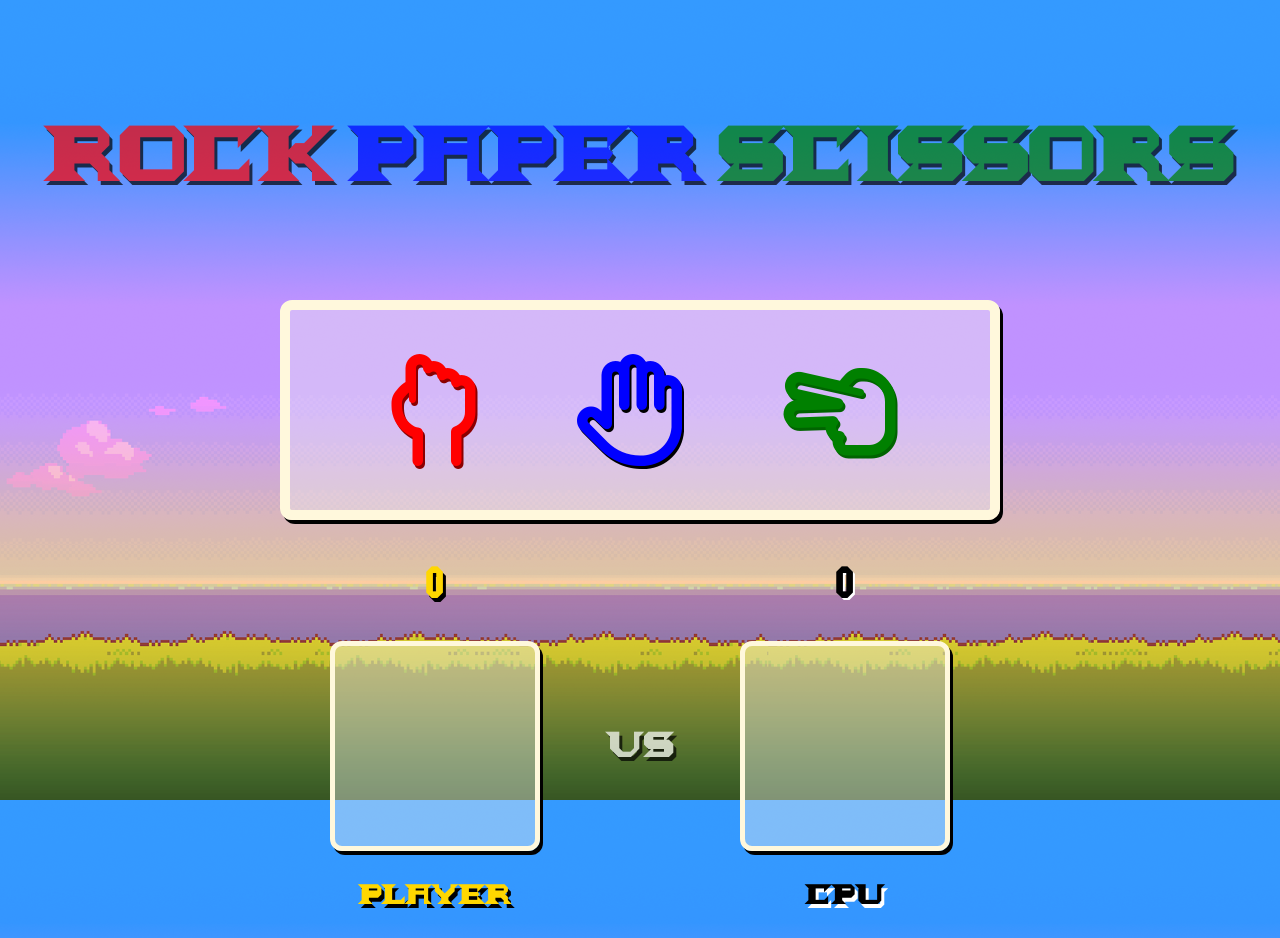
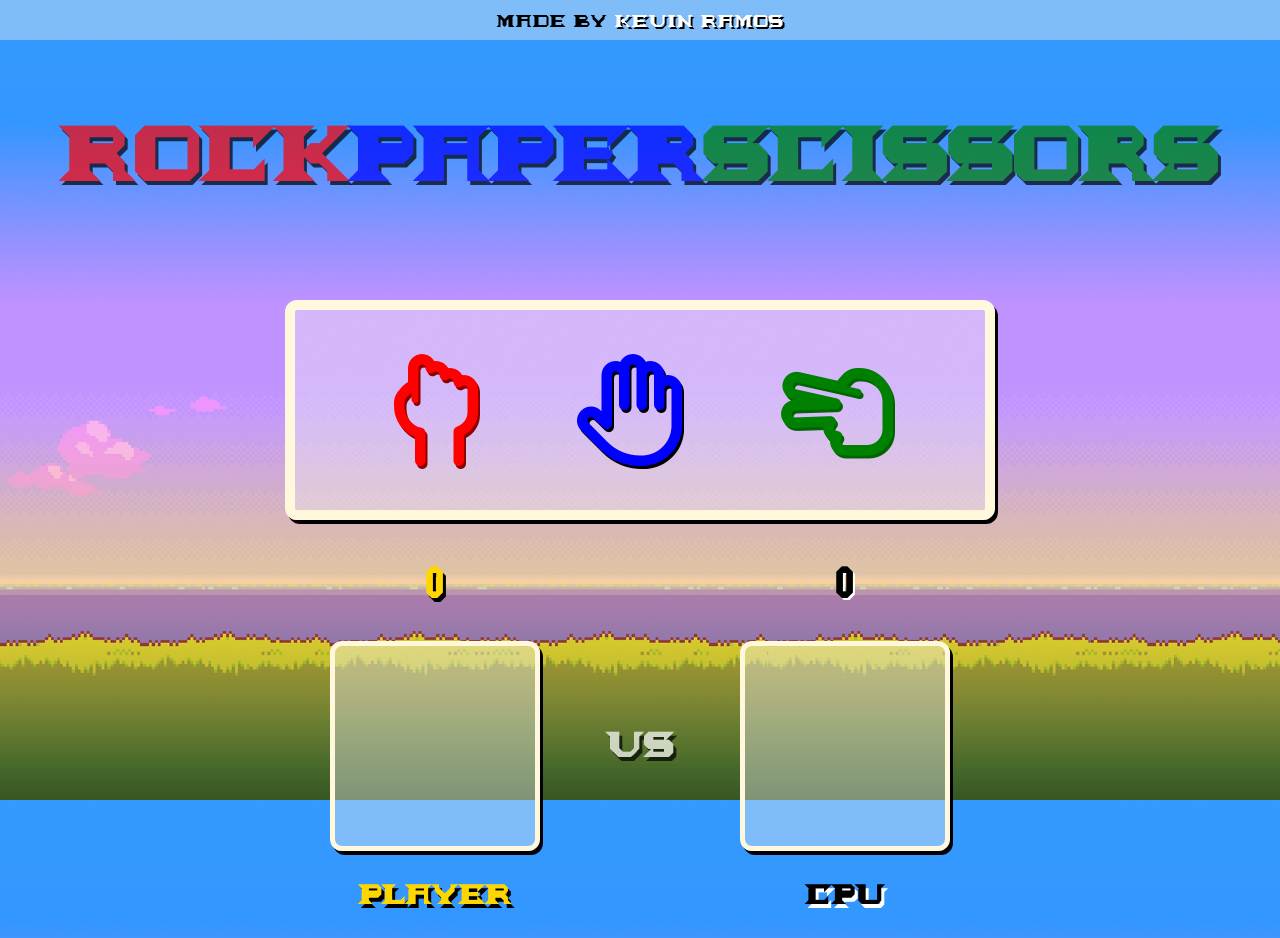
Before and after one commit to Goldukulele/rock-paper-scissor, a plain HTML site: page index.html in a window 1280 px wide. Shown: the top 938 px of the page. Drawn offline with Linux system fonts and the light colour scheme.

Commit message:
added made by me <3

```diff
--- a/index.html
+++ b/index.html
@@ -43,12 +43,19 @@
                 </div>
             </div>
             <div class="gameChecker">
-                <div class="howToStart">Click on <br /> <span style="color: red">Rock</span>   <span style="color: blue">Paper</span> or <span style="color: green">Scissors</span><br />  to start<br /> first to five wins!</div>
+                <div class="howToStart">
+                     Click on <br /> <span style="color: red">Rock</span>   <span style="color: blue">Paper</span> or <span style="color: green">Scissors</span><br />  to start<br />
+                    <span style="color: purple">first to five wins!</span>
+                </div>
             </div>
 
         </div>
     </main>
-
+    <footer>
+        <p>
+            Made by <a href="https://www.linkedin.com/in/kevin-ramos-b482a2168/">Kevin Ramos</a>
+        </p>
+    </footer>
     <script src="myscripts.js"></script>
 </body>
 </html>
--- a/styles.css
+++ b/styles.css
@@ -1,12 +1,26 @@
 @font-face {
     src: url(fonts/Old-fantasyupper-case.ttf);
     font-family: art;
+}
+
+#wrapper {
+    position: absolute;
+    top: 0;
+    left: 0;
+    right: 0;
+    bottom: 0;
+    overflow: hidden;
 }
 
 body {
     background-image: url(images/8bit.png);
     background-attachment: fixed;
     background-size: cover;
+    display: flex;
+    flex-direction: column;
+    align-items: center;
+    padding: 0;
+    margin: 0;
 }
 header, main {
     margin-top: 50px;
@@ -15,6 +29,24 @@ header, main {
     justify-content: center;
     align-items: center;
     font-family: art;
+}
+
+footer {
+    position: absolute;
+    width: 100%;
+    height: 2.5rem;
+    display: flex;
+    justify-content: center;
+    align-items: center;
+    font-family: art;
+    background-color: rgba(240, 240, 240, .4);
+}
+
+a {
+    text-decoration: none;
+    color: white;
+    font-family: art;
+    text-shadow: 2px 2px black;
 }
 .title {
     height: 200px;
```
